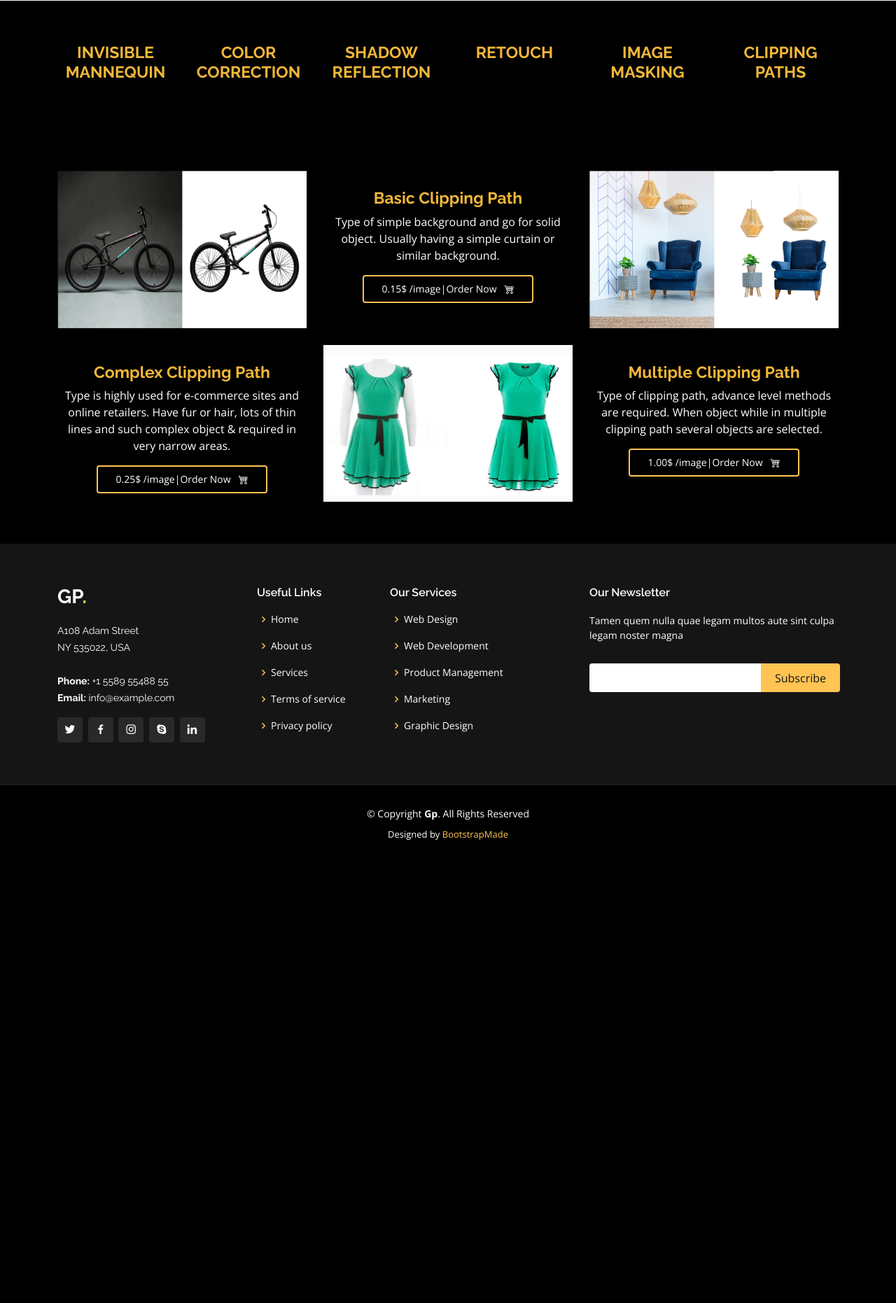
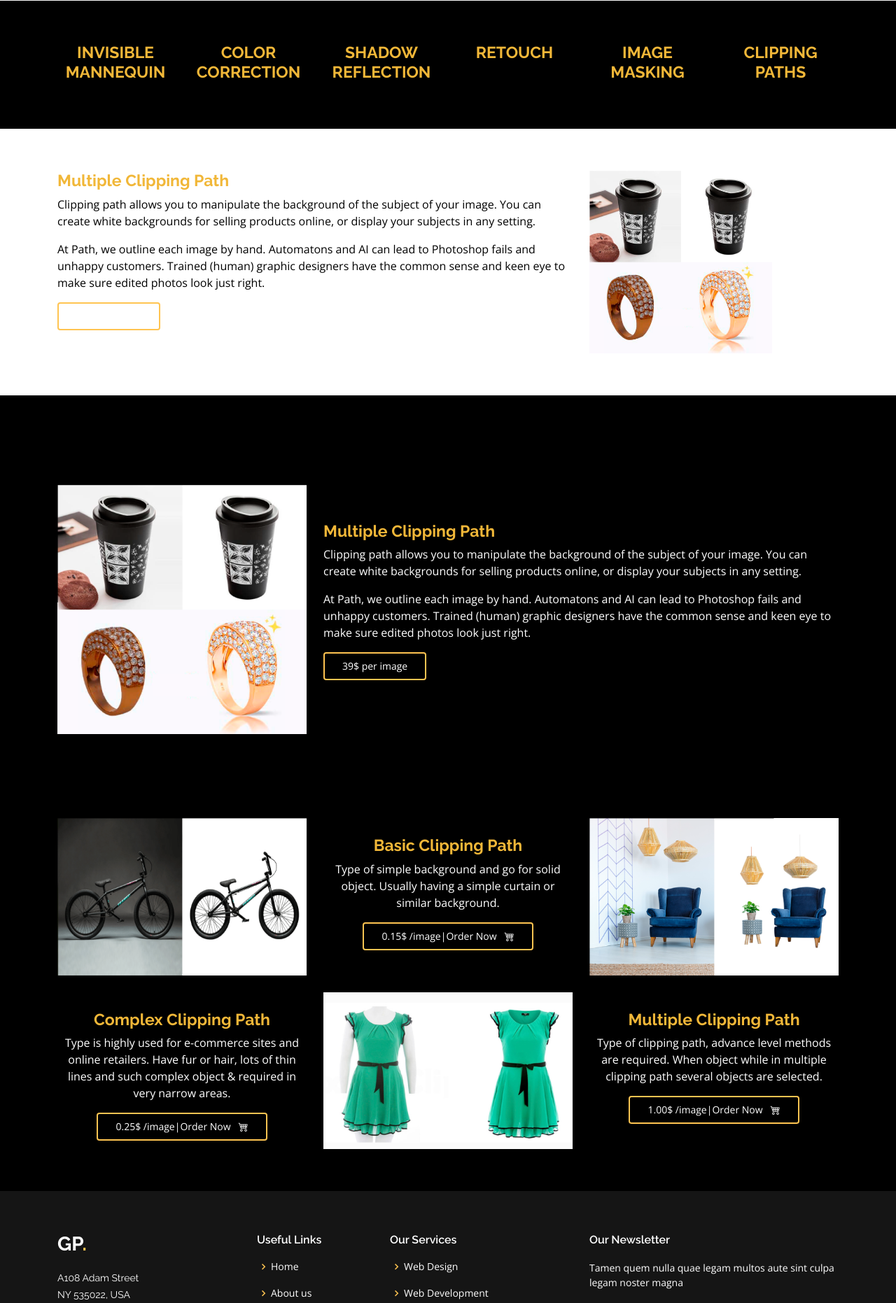
Before and after one commit to nuaiman03/Shahebi, a PHP site: page /clipping-path-service.php in a window 1280 px wide. Shown: the part 1190-3052 px from the top of the page at 70% size. Before the commit the page ends 2391 px from the top, so only its background shows below. Run offline with PHP 8.4, Linux system fonts and the light colour scheme; some libraries are stand-ins or nearby versions.

Commit message:
update 13

```diff
--- a/clipping-path-service.php
+++ b/clipping-path-service.php
@@ -115,6 +115,49 @@
 </section><!-- End Services Section -->
 
 
+<!-- ======= Heading Section ======= -->
+<section id="about-us" class="about-us-1" style="background: white;">
+      <div class="container" data-aos="fade-up">
+
+        <div class="row content">
+
+          <div class="col-lg-8 pt-4 pt-lg-0" data-aos="fade-left">
+          <h4 class="title" style="color: #f1b738; font-weight: bold; font-size: 23px; text-transform: upercase;">Multiple Clipping Path</h4>
+                <p style="color: black;">Clipping path allows you to manipulate the background of the subject of your image. You can create white backgrounds for selling products online, or display your subjects in any setting.</p>
+                <p style="color: black;">At Path, we outline each image by hand. Automatons and AI can lead to Photoshop fails and unhappy customers. Trained (human) graphic designers have the common sense and keen eye to make sure edited photos look just right.</p>
+                <a href="#about" class="get-started-btn scrollto">39$ per image</a>
+          </div>
+          <div class="col-lg-3" data-aos="fade-right">
+            <img src="assets/img/clip-4.png" class="img-fluid" alt="">
+          </div>
+          <div class="col-lg-1" data-aos="fade-right">
+
+          </div>
+        </div>
+
+      </div>
+    </section><!-- End Heading Section -->
+
+    <!-- ======= Heading Section ======= -->
+    <section id="about-us" class="about-us-1" style="padding-top: 10%;">
+      <div class="container" data-aos="fade-up">
+
+        <div class="row content">
+            <div class="col-lg-4" data-aos="fade-right">
+                <img src="assets/img/clip-4.png" class="img-fluid" alt="">
+            </div>
+          <div class="col-lg-8 pt-4 pt-lg-0" data-aos="fade-left">
+                <h4 class="title" style="padding-top: 7%; color: #f1b738; font-weight: bold; font-size: 23px; text-transform: upercase;">Multiple Clipping Path</h4>
+                <p style="color: white;">Clipping path allows you to manipulate the background of the subject of your image. You can create white backgrounds for selling products online, or display your subjects in any setting.</p>
+                <p style="color: white;">At Path, we outline each image by hand. Automatons and AI can lead to Photoshop fails and unhappy customers. Trained (human) graphic designers have the common sense and keen eye to make sure edited photos look just right.</p>
+                <a href="#about" class="get-started-btn scrollto">39$ per image</a>
+          </div>
+
+        </div>
+
+      </div>
+    </section><!-- End Heading Section -->
+
 <!-- Services Section - Home Page -->
 <section id="services" class="services-1" style="background: black">
     <div class="container">
@@ -158,4 +201,7 @@
 
 
 
+
+
+
 <?php require_once('main/footer.php'); ?>
```
Also changed, not shown: assets/img/clip-4.png (added).
